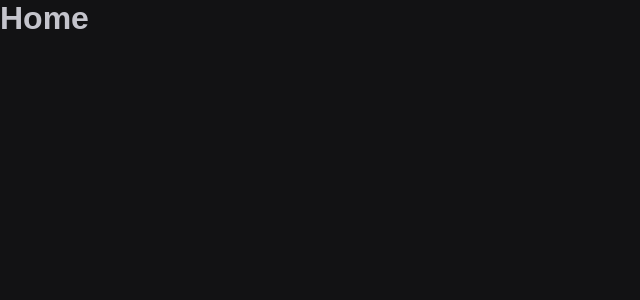
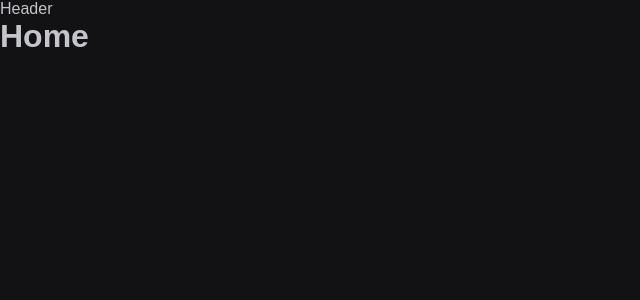
Before and after one commit to WEBGITbruno-ferreira/2023Ignite, a React (Vite) app in the folder aulas/reactjs/aulas/02-Criando-SPAS/02-ignite-timer/: page / in a window 1280 px wide. Shown: the top 300 px of the page, without its empty margins (0-640 px from the left). Built offline with nearby package versions, Linux system fonts and the light colour scheme.

Commit message:
Conceito de Outlet dentro dos routers, para renderizar somente a parte necessária.

```diff
--- a/aulas/reactjs/aulas/02-Criando-SPAS/02-ignite-timer/src/Router.tsx
+++ b/aulas/reactjs/aulas/02-Criando-SPAS/02-ignite-timer/src/Router.tsx
@@ -1,12 +1,15 @@
 import { Routes, Route } from 'react-router-dom'
+import { DefaultLayout } from './layouts/DefaultLayout'
 import { History } from './pages/History'
 import { Home } from './pages/Home'
 
 export function Router() {
   return (
     <Routes>
-      <Route path="/" element={<Home />}></Route>
-      <Route path="/history" element={<History />}></Route>
+      <Route path="/" element={<DefaultLayout />}>
+        <Route path="/" element={<Home />}></Route>
+        <Route path="/history" element={<History />}></Route>
+      </Route>
     </Routes>
   )
 }
--- /dev/null
+++ b/aulas/reactjs/aulas/02-Criando-SPAS/02-ignite-timer/src/components/Header.tsx
@@ -0,0 +1,3 @@
+export function Header() {
+  return <p>Header</p>
+}
--- /dev/null
+++ b/aulas/reactjs/aulas/02-Criando-SPAS/02-ignite-timer/src/layouts/DefaultLayout.tsx
@@ -0,0 +1,11 @@
+import { Header } from '../components/Header'
+import { Outlet } from 'react-router-dom'
+
+export function DefaultLayout() {
+  return (
+    <div>
+      <Header />
+      <Outlet />
+    </div>
+  )
+}
```
